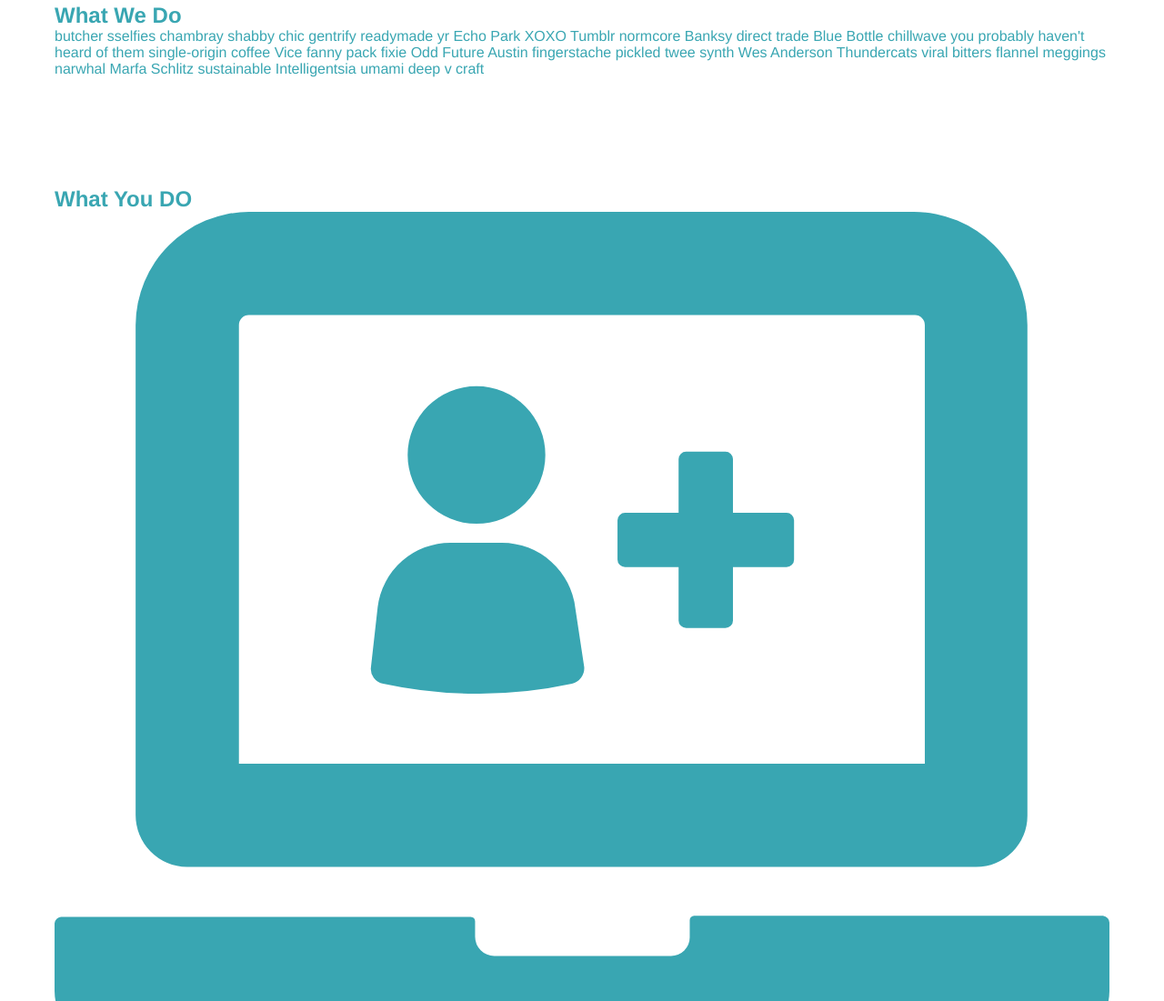
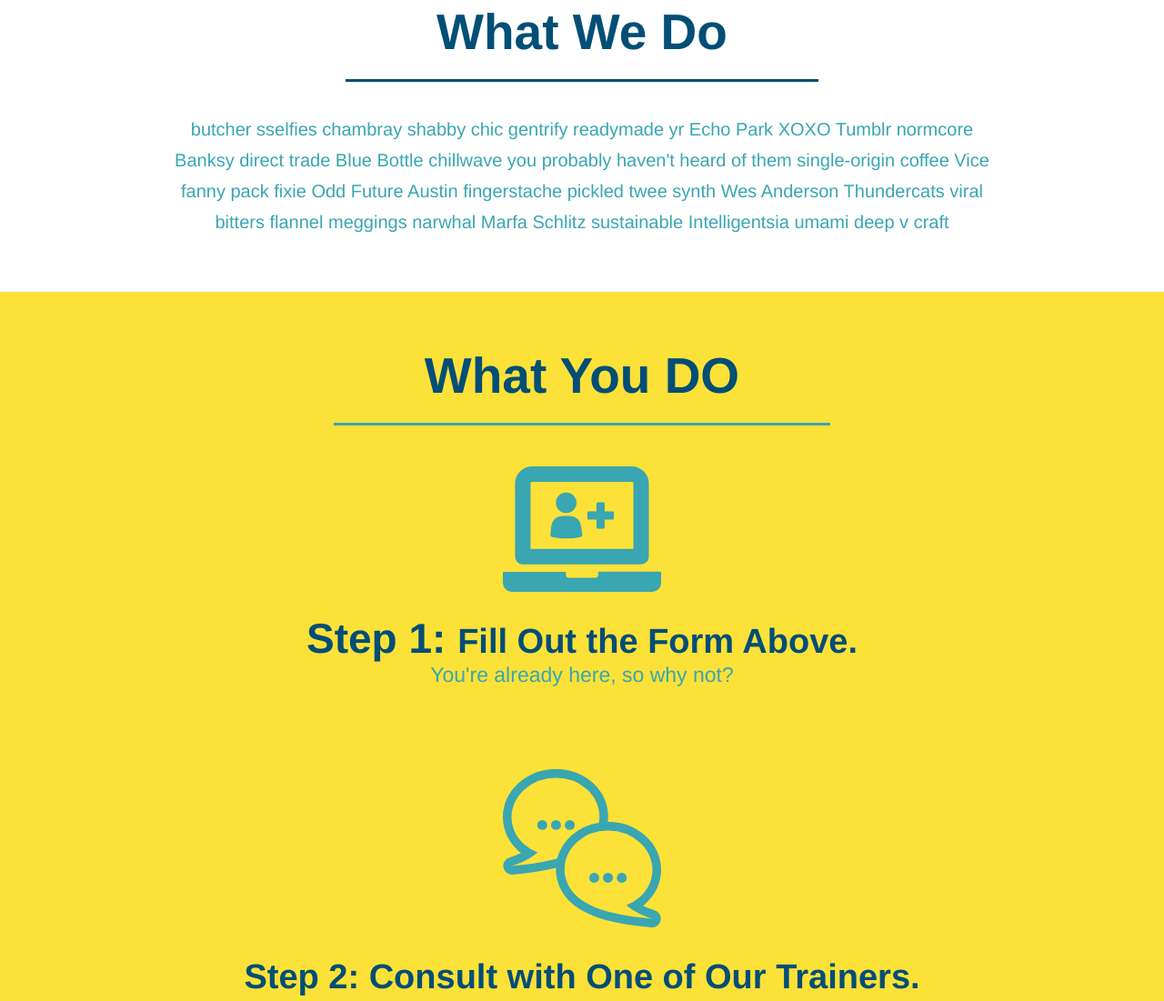
Before and after one commit to DulceJMartinez/run-buddy, a plain HTML site: page index.html in a window 1280 px wide. Shown: the part 739-1840 px from the top of the page at 91% size. Drawn offline with Linux system fonts and the light colour scheme; files whose address does not match are found by name.

Commit message:
style what you do section

```diff
--- a/index.html
+++ b/index.html
@@ -69,39 +69,40 @@
         <!-- end hero -->
 
         <!-- "what we do" section -->
-        <section>
-            <h2>What We Do</h2>
+        <section id="what-we-do" class="intro">
+            <h2 class="section-title primery-border">What We Do</h2>
             <p>
                 butcher sselfies chambray shabby chic gentrify readymade yr Echo Park XOXO Tumblr normcore Banksy direct trade Blue Bottle chillwave you probably haven't heard of them single-origin coffee Vice fanny pack fixie Odd Future Austin fingerstache pickled twee synth Wes Anderson Thundercats viral bitters flannel meggings narwhal Marfa Schlitz sustainable Intelligentsia umami deep v craft
             </p>
+
         </section>
 
         <!-- "what you do" section -->
-        <section>
-            <h2>What You DO</h2>
+        <section id="what-you-do" class="steps">
+            <h2 class="section-title secondary-border">What You DO</h2>
 
             <div>
                 <!-- insert this img element -->
                 <img src="step-1.svg" alt="" />
-                <h3>Step 1: Fill Out the Form Above.</h3>
+                <h3>Step 1: <span>Fill Out the Form Above.</span></h3>
                 <p>You're already here, so why not?</p>
             </div>
 
             <div>
                 <img src="step-2.svg" alt="" />
-                <h3>Step 2: Consult with One of Our Trainers.</h3>
+                <h3><span>Step 2: Consult with One of Our Trainers.</span></h3>
                 <p>Are you here to build muscle, lose weight, or just feel good?</p>
             </div>
 
             <div>
                 <img src="step-3.svg" alt="" />
-                <h3>Step 3: Get Running.</h3>
+                <h3><span> 3: Get Running.</span></h3>
                 <p>Hit the ground running (literally) once your trainer lays out your plan.</p>
             </div>
 
             <div>
                 <img src="step-4.svg" alt="" />
-                <h3>Step 4: See Results.</h3>
+                <h3><span> 4: See Results.</span></h3>
                 <p>Bi-weekly checkins with your trainer will keep you focused</p>
             </div>
         </section>
--- a/style.css
+++ b/style.css
@@ -2,6 +2,68 @@
   margin: 0;
   padding: 0;
   box-sizing: border-box;
+}
+
+body {
+  /* more on this crazy alphanumerical value in a minute! */
+  color: #39a6b2;
+  font-family: Helvetica, Arial, sans-serif;
+}
+/* apply styles to <header> */
+header {
+  padding: 20px 35px;
+  background-color: #39a6b2;
+}
+
+header h1 {
+  font-weight: bold;
+  font-size: 36px;
+  color: #fce138;
+  margin: 0;
+  display: inline;
+}
+header a {
+  text-decoration: none;
+  color: #fce138;
+}
+header nav {
+  float: right;
+  margin: 7px 0;
+}
+header nav ul li {
+  display: inline;
+}
+header nav ul li a {
+  margin: 0 30px;
+  font-weight: lighter;
+  font-size: 22px;
+}
+
+footer {
+  background: #fce138;
+  width: 100%;
+  padding: 40px 35px;
+}
+
+footer h2 {
+  display: inline;
+  color: #024e76;
+  font-size: 30px;
+  margin: 0;
+}
+
+footer div {
+  float: right;
+  line-height: 1.5;
+  text-align: right;
+}
+
+footer a {
+  color: #024e76
+}
+
+section {
+  padding: 60px;
 }
 
 /* Hero Style Start */
@@ -12,6 +74,7 @@
   background-position: center;
   position: relative;
 }
+/* Hero Style Ends */
 
 .hero-form button {
   color: #fce138;
@@ -55,66 +118,64 @@
   margin: 0 5px;
 }
 
-/* Hero Style End */
-
-body {
-  /* more on this crazy alphanumerical value in a minute! */
+.intro {
+  text-align: center;
+}
+.intro h2 {
+  /* add this alongside your other declarations */
+  display: inline-block;
+}
+.intro p {
+  line-height: 1.7;
   color: #39a6b2;
-  font-family: Helvetica, Arial, sans-serif;
-}
-/* apply styles to <header> */
-header {
-  padding: 20px 35px;
-  background-color: #39a6b2;
-}
-header h1 {
-  font-weight: bold;
-  font-size: 36px;
-  color: #fce138;
-  margin: 0;
-  display: inline;
+  width: 80%;
+  font-size: 20px;
+  margin: 0 auto;
 }
 
-header a {
-  text-decoration: none;
-  color: #fce138;
-}
-header nav {
-  float: right;
-  margin: 7px 0;
-}
-header nav ul li {
-  display: inline;
-}
-header nav ul li a {
-  margin: 0 30px;
-  font-weight: lighter;
-  font-size: 22px;
+.steps {
+  text-align: center;
+  background: #fce138;
 }
 
-footer {
-  background: #fce138;
-  width: 100%;
-  padding: 40px 35px;
+.steps div {
+  margin-bottom: 80px;
 }
 
-footer h2 {
-  display: inline;
-  color: #024e76;
-  font-size: 30px;
-  margin: 0;
+.steps img {
+  width: 15%;
+  margin: 10px 0;
 }
 
-footer div {
-  float: right;
-  line-height: 1.5;
-  text-align: right;
+.steps h3 {
+  color: #024e76;
+  font-size: 46px;
+  margin-top: 10px;
 }
 
-footer a {
-  colot: #024e76
+.steps p {
+  color: #39a6b2;
+  font-size: 23px;
 }
 
-section {
-  padding: 60px;
+.steps span {
+  font-size: 38px;
 }
+
+.section-title {
+  font-size: 55px;
+  color: #024e76;
+  margin-bottom: 35px;
+  padding: 0 100px 20px 100px;
+  display: inline-block;
+  border-bottom: 3px solid;
+}
+
+.primary-border {
+  border-color: #fce138;
+}
+
+.secondary-border {
+  border-color: #39a6b2;
+}
+ß
```
